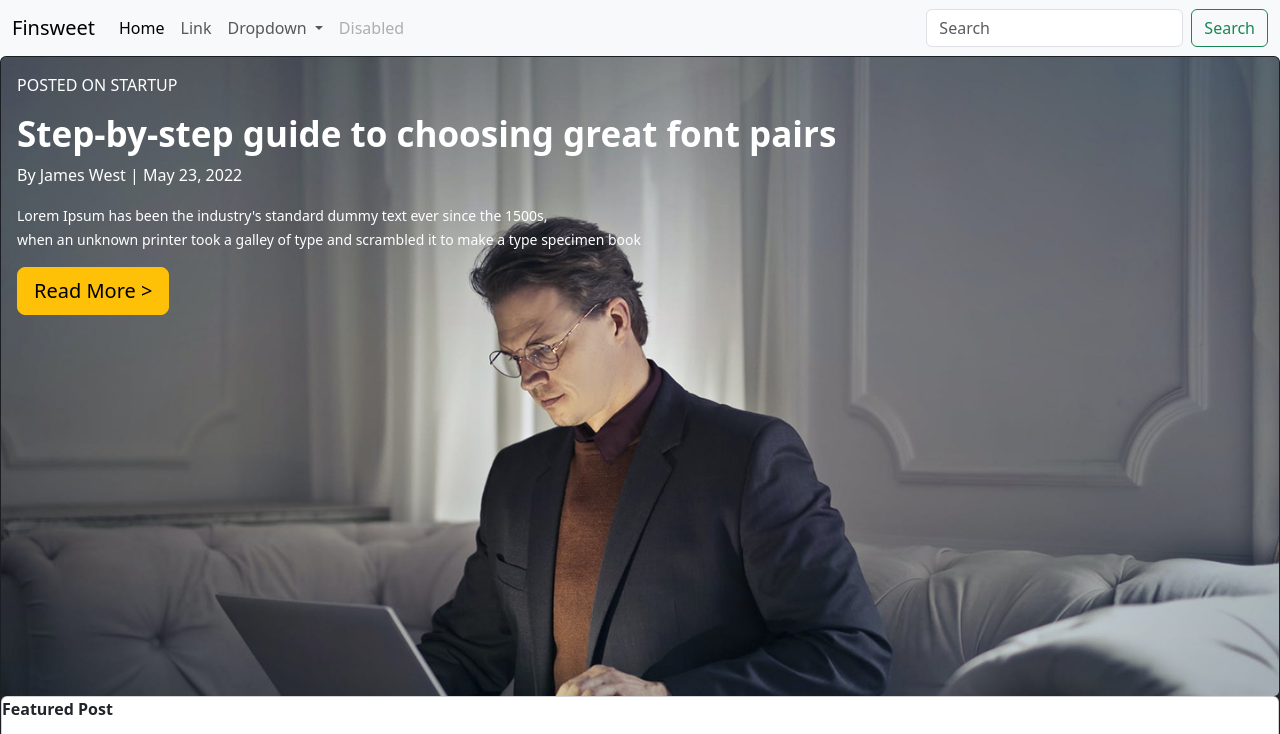
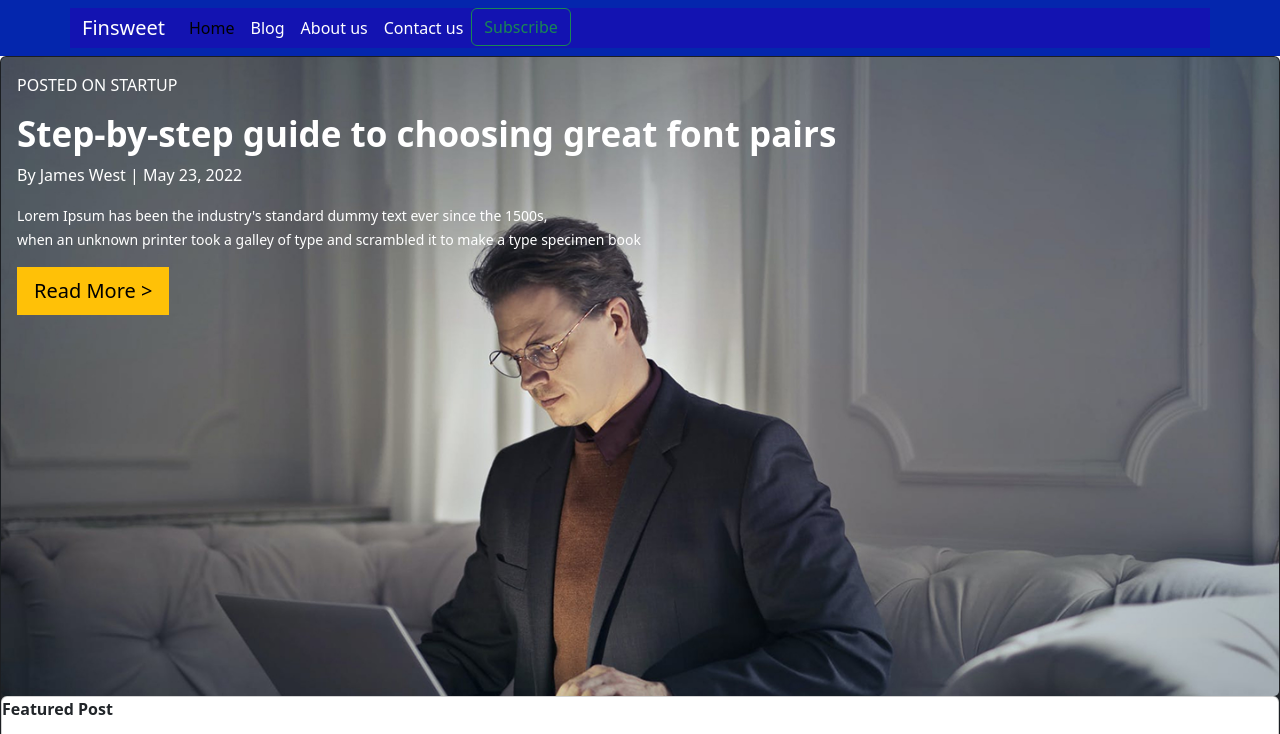
Before and after one commit to AlbertSerra-0802/PROJECTE_FINAL_T.1, a plain HTML site: page index.html in a window 1280 px wide. Shown: the top 734 px of the page. Drawn offline with nearby package versions, Linux system fonts and the light colour scheme; files that its build step writes are made by us from their sources.

Commit message:
canvis grossos

```diff
--- a/assets/css/style1.css
+++ b/assets/css/style1.css
@@ -1,3 +1,22 @@
+.bg-azul{
+    background-color: rgb(4, 38, 173);
+
+}
+
+.navbar .nav-link,
+.navbar .navbar-brand {
+    color: white;
+    font-weight: 500;
+}
+
+.navbar .nav-link:hover {
+    opacity: 0.8;
+}
+
+.navbar-toggler-icon {
+    filter: invert(1);
+}
+
 .btn-warning{
 background-color: yellow;
 color: black;
--- a/index.html
+++ b/index.html
@@ -12,8 +12,9 @@
 
 
 <body>
-    <header><nav class="navbar navbar-expand-lg bg-body-tertiary">
-        <div class="container-fluid">
+    <header>
+      <nav class="navbar navbar-expand-lg bg-azul">
+        <div class="container-lg" style="background-color:rgb(19, 19, 177)">
           <a class="navbar-brand" href="#">Finsweet</a>
           <button class="navbar-toggler" type="button" data-bs-toggle="collapse" data-bs-target="#navbarSupportedContent" aria-controls="navbarSupportedContent" aria-expanded="false" aria-label="Toggle navigation">
             <span class="navbar-toggler-icon"></span>
@@ -25,30 +26,25 @@
                 <a class="nav-link active" aria-current="page" href="#">Home</a>
               </li>
               <li class="nav-item">
-                <a class="nav-link" href="#">Link</a>
-              </li>
-              <li class="nav-item dropdown">
-                <a class="nav-link dropdown-toggle" href="#" role="button" data-bs-toggle="dropdown" aria-expanded="false">
-                  Dropdown
-                </a>
-                <ul class="dropdown-menu">
-                  <li><a class="dropdown-item" href="#">Action</a></li>
-                  <li><a class="dropdown-item" href="#">Another action</a></li>
-                  <li><hr class="dropdown-divider"></li>
-                  <li><a class="dropdown-item" href="#">Something else here</a></li>
-                </ul>
+                <a class="nav-link" href="#">Blog</a>
               </li>
               <li class="nav-item">
-                <a class="nav-link disabled" aria-disabled="true">Disabled</a>
+                <a class="nav-link" href="#">About us</a>
+              </li>
+              <li class="nav-item">
+                <a class="nav-link" href="#">Contact us</a>
+              </li>
+              <li class="nav-item">
+                <button class="btn btn-outline-success" type="submit">Subscribe</button>
               </li>
             </ul>
-            <form class="d-flex" role="search">
-              <input class="form-control me-2" type="search" placeholder="Search" aria-label="Search"/>
-              <button class="btn btn-outline-success" type="submit">Search</button>
             </form>
+
+
           </div>
         </div>
-      </nav></header>
+      </nav>
+    </header>
 
 
   <section class="d-flex flex-column justify-content-start align-items-left text-left vh-100">
@@ -59,7 +55,7 @@
         <h1 class="titulo">Step-by-step guide to choosing great font pairs</h1>
         <p class="card-text1">By James West | May 23, 2022</p>
         <p class="card-text2"><small>Lorem Ipsum has been the industry's standard dummy text ever since the 1500s,<br> when an unknown printer took a galley of type and scrambled it to make a type specimen book</small></p>
-        <button class ="btn btn-warning btn-lg">Read More ></button>
+        <button class ="btn btn-warning btn-lg" style= "border-radius: 0;">Read More ></button>
       </div>
 
     <div class="card text-bg-white">
@@ -68,8 +64,9 @@
     <img src="assets/css/img(optimitzades)/casa_blanca.jpg" class="card img">
     <p>By John Doe | May 23, 2022</p>
     <p><b>Lorem ipsum dolor sit amet, consectetur adipiscing<br>elit, sed do eiusmod tempor.</b></p>
-
-    </div>
+    <p>Duis aute irure dolor in reprehenderit in voluptate velit esse cillum dolore<br> eu fugiat nulla pariatur. Excepteur sint occaecat cupidatat non proident.</p>
+    <button class ="btn btn-warning btn-lg" style= "border-radius: 0;">Read More ></button>
+  </div>
     </div>
 
 
```
